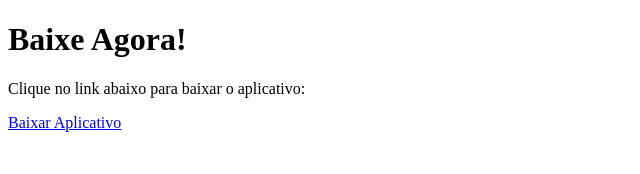
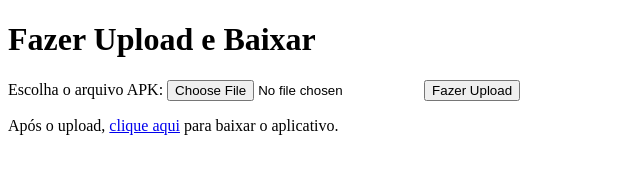
Before and after one commit to luffyelbrabo/pagina, a plain HTML site: page download/index.html in a window 1280 px wide. Shown: the whole page, without its empty margins (0-640 px from the left). Drawn offline with Linux system fonts and the light colour scheme.

Commit message:
Update index.html

```diff
--- a/download/index.html
+++ b/download/index.html
@@ -1,16 +1,23 @@
 <!DOCTYPE html>
-<html lang="pt-br">
+<html lang="en">
 
 <head>
   <meta charset="UTF-8">
   <meta name="viewport" content="width=device-width, initial-scale=1.0">
-  <title>Download do Meu App</title>
+  <title>Fazer Upload e Baixar</title>
 </head>
 
 <body>
-  <h1>Baixe Agora!</h1>
-  <p>Clique no link abaixo para baixar o aplicativo:</p>
-  <a href="luffyelbrabo.github.io/downloads/app.apk" download="SeuAppNome.apk">Baixar Aplicativo</a>
+  <h1>Fazer Upload e Baixar</h1>
+  <form action="upload.php" method="post" enctype="multipart/form-data">
+    <label for="arquivo">Escolha o arquivo APK:</label>
+    <input type="file" name="arquivo" id="arquivo" accept=".apk" required>
+    <button type="submit">Fazer Upload</button>
+  </form>
+
+  <!-- Exemplo de link para baixar o aplicativo após o upload -->
+  <p>Após o upload, <a href="luffyelbrabo.github.io/baixar" download="D-NET-VPN_RT.apk">clique aqui</a>
+    para baixar o aplicativo.</p>
 </body>
 
 </html>
```
